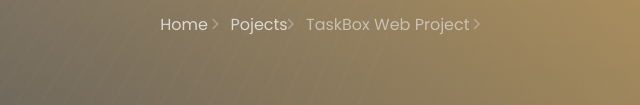
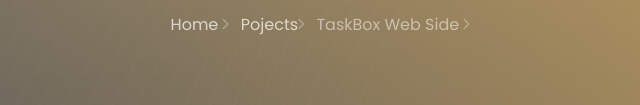
Before and after one commit to Datay11/Datay11.github.io, a plain HTML site: page TaskBox-Web-Project.html in a window 1280 px wide. Shown: the part 695-800 px from the top of the page, 320-960 px from the left. Drawn offline with Linux system fonts and the light colour scheme; some packages are replaced by stand-ins of ours; no server answers; files whose address does not match are found by name.

Commit message:
Update-22.09.2020/6

```diff
--- a/TaskBox-Web-Project.html
+++ b/TaskBox-Web-Project.html
@@ -1,7 +1,7 @@
 <!DOCTYPE html>
 <html lang="en">
   <head>
-    <title>Task Box Web</title>
+    <title>Task Box Web Side</title>
     <meta charset="utf-8">
     <meta name="viewport" content="width=device-width, initial-scale=1, shrink-to-fit=no">
 
@@ -49,7 +49,7 @@
         <div class="row no-gutters slider-text js-fullheight align-items-end justify-content-center">
           <div class="col-md-9 ftco-animate pb-5 text-center">
             <h1 class="mb-3 bread">TaskBox Web Side</h1>
-            <p class="breadcrumbs"><span class="mr-2"><a href="index.html">Home <i class="ion-ios-arrow-forward"></i></a></span> <span class="mr-2"><a href="Projects.html">Pojects<i class="ion-ios-arrow-forward"></i></a></span> <span>TaskBox Web Project <i class="ion-ios-arrow-forward"></i></span></p>
+            <p class="breadcrumbs"><span class="mr-2"><a href="index.html">Home <i class="ion-ios-arrow-forward"></i></a></span> <span class="mr-2"><a href="Projects.html">Pojects<i class="ion-ios-arrow-forward"></i></a></span> <span>TaskBox Web Side <i class="ion-ios-arrow-forward"></i></span></p>
           </div>
         </div>
       </div>
```
Also changed, not shown: TaskBox-Client-Project.html (+1 -1 lines).
